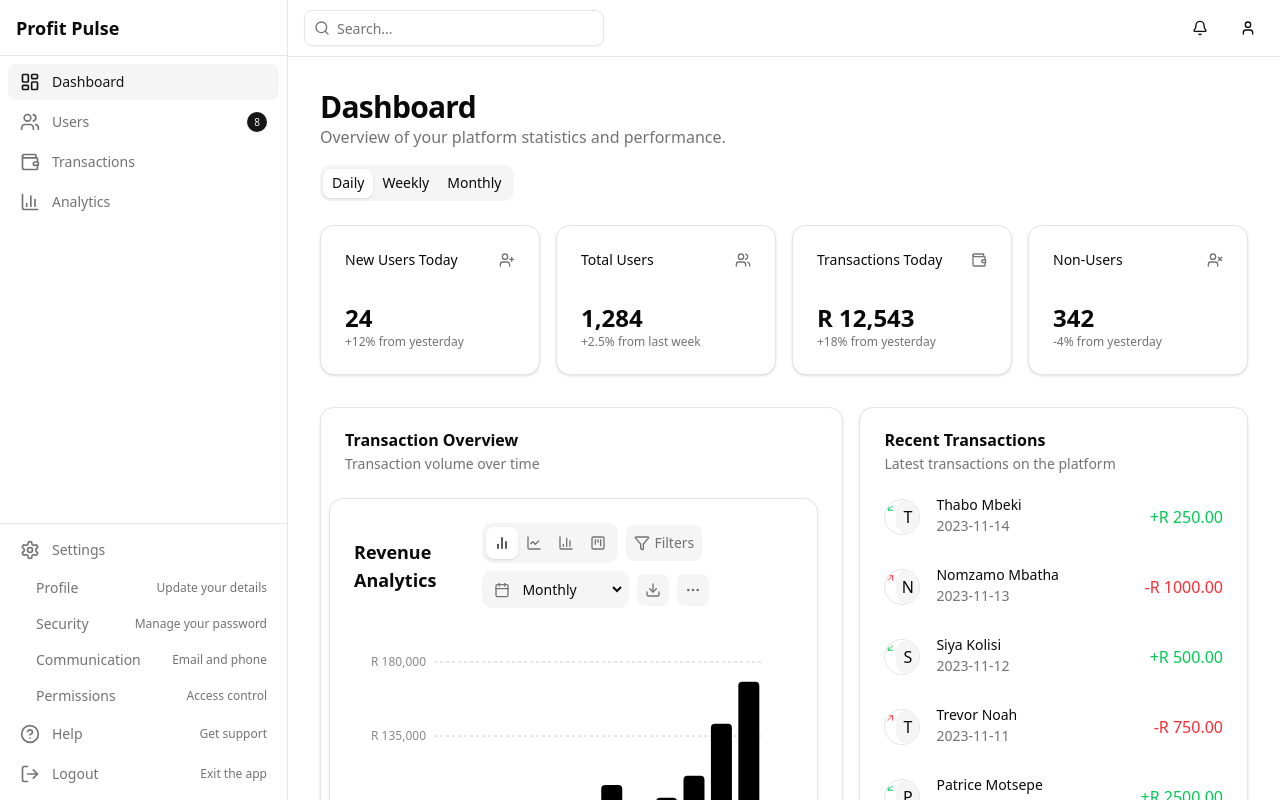
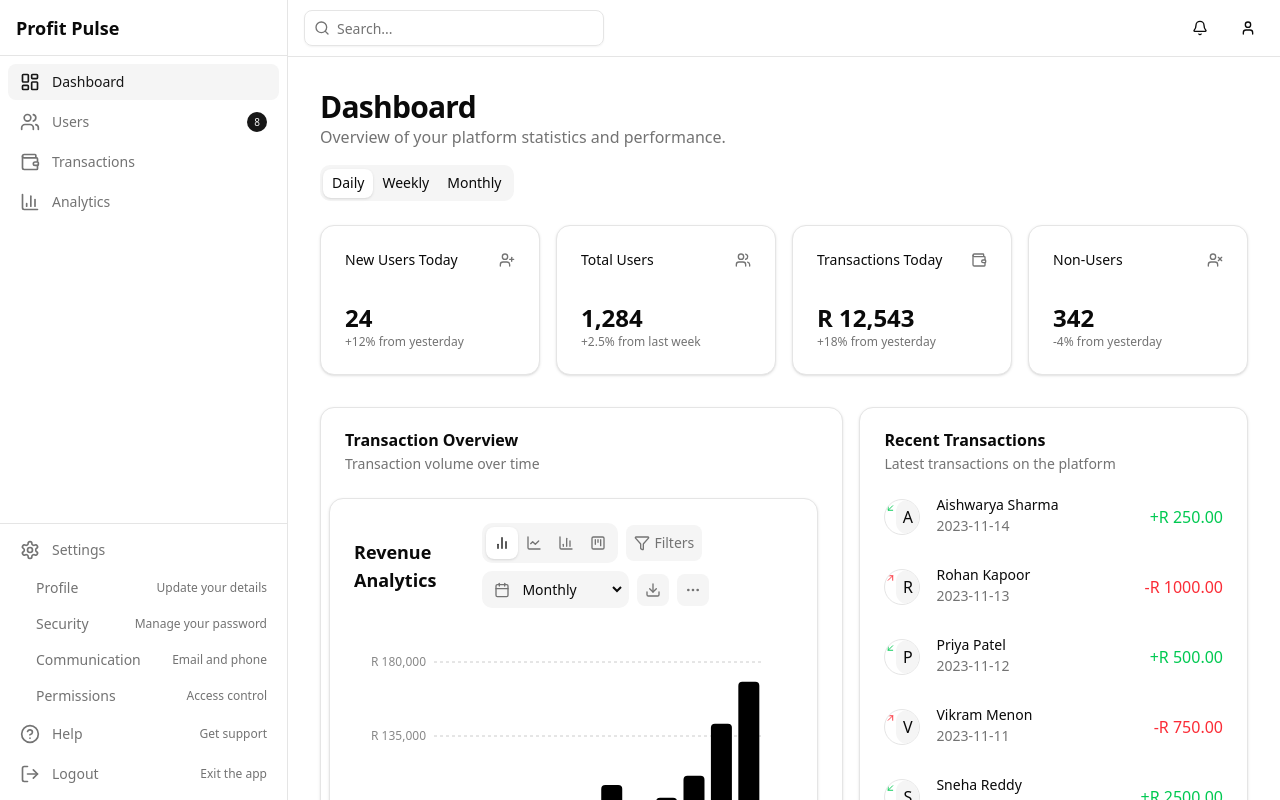
Before and after one commit to sahilkhude117/ProfitPulse, a Next.js app: page /dashboard in a window 1280 px wide. Shown: the top 800 px of the page. Built offline with nearby package versions, Linux system fonts and the light colour scheme.

Commit message:
ui: updated transactions

```diff
--- a/src/components/recent-transactions.tsx
+++ b/src/components/recent-transactions.tsx
@@ -30,37 +30,37 @@ export function RecentTransactions() {
 const transactions = [
   {
     id: "1",
-    name: "Thabo Mbeki",
+    name: "Aishwarya Sharma",
     amount: 250.0,
     date: "2023-11-14",
     type: "credit",
   },
   {
     id: "2",
-    name: "Nomzamo Mbatha",
+    name: "Rohan Kapoor",
     amount: 1000.0,
     date: "2023-11-13",
     type: "debit",
   },
   {
     id: "3",
-    name: "Siya Kolisi",
+    name: "Priya Patel",
     amount: 500.0,
     date: "2023-11-12",
     type: "credit",
   },
   {
     id: "4",
-    name: "Trevor Noah",
+    name: "Vikram Menon",
     amount: 750.0,
     date: "2023-11-11",
     type: "debit",
   },
   {
     id: "5",
-    name: "Patrice Motsepe",
+    name: "Sneha Reddy",
     amount: 2500.0,
     date: "2023-11-10",
     type: "credit",
   },
-]
+];
```
